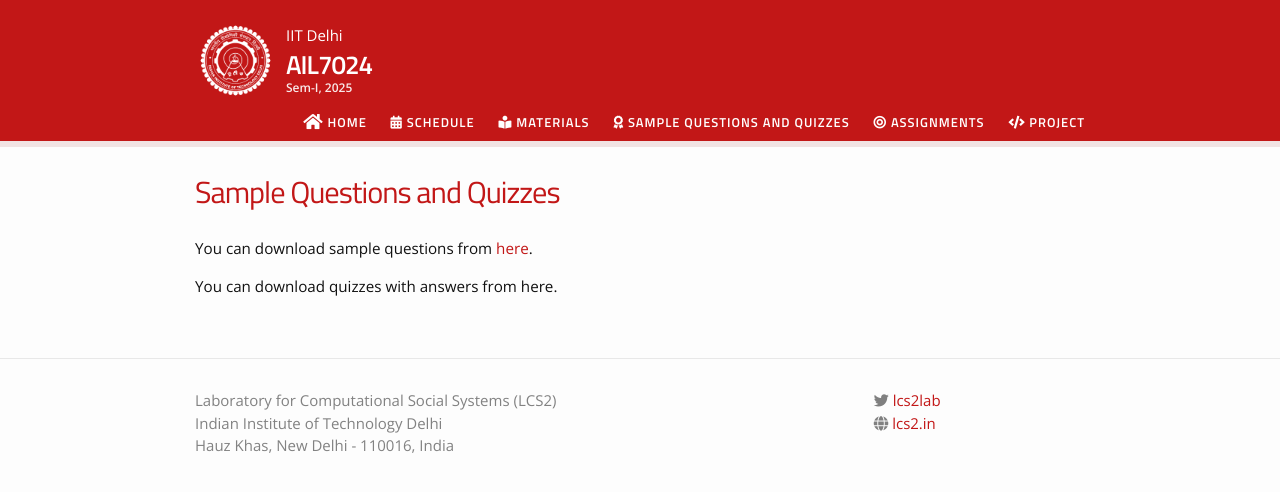
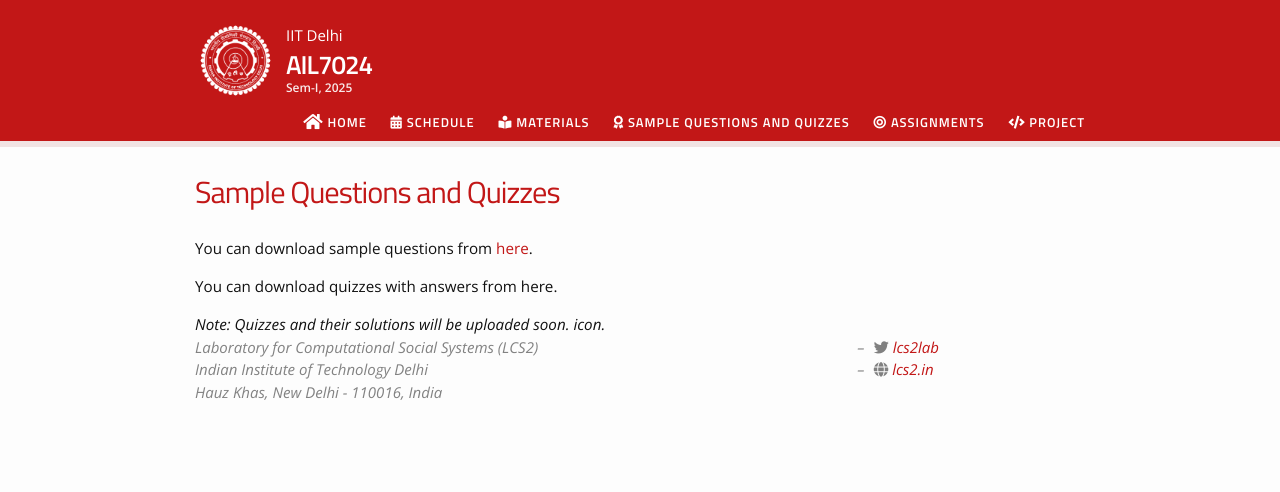
Before and after one commit to lcs2-iitd/ELL409-2501, a Jekyll site: the page built from quiz.md, in a window 1280 px wide. Shown: the top 492 px of the page. Built offline with Jekyll 4.4.1, drawn with Linux system fonts in a browser that asks for light colours; nearby versions of some CDN libraries.

Commit message:
Update quizs.html

```diff
--- a/_layouts/quizs.html
+++ b/_layouts/quizs.html
@@ -4,6 +4,9 @@ layout: page
 
 {{ content }}
 
+
+    <i>Note: Quizzes and their solutions will be uploaded soon. </b> <i>icon</i>.
+<!--
 <ul id="archive">
 {% for quiz in site.quizs %}
 <li class="archiveposturl" style="background: transparent">
@@ -27,6 +30,8 @@ layout: page
         {% if quiz.content != '' %}
         <br/>
         <div class="markdown-content" style="margin-top: 3px;">
+
+-->
         {{ quiz.content }}
         </div>
         {% endif %}
```
